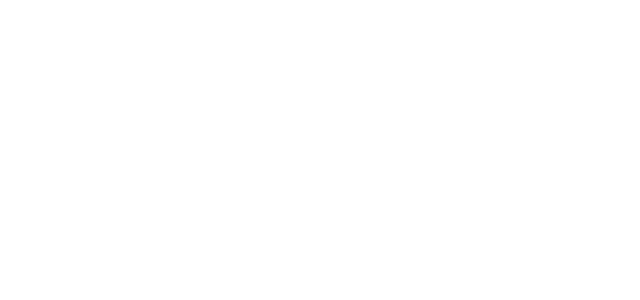
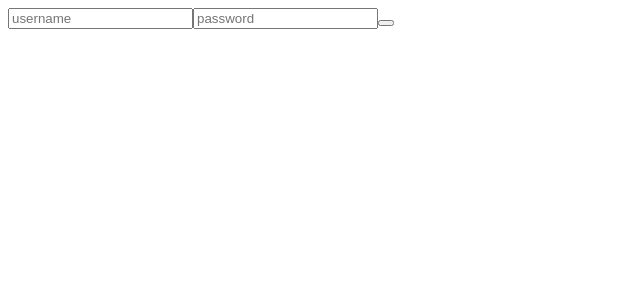
Before and after one commit to CarlosValdiviao-O/blog-api-editor, a React (Create React App) app: page /login in a window 1280 px wide. Before the commit this address had no page. Shown: the top 300 px of the page, without its empty margins (0-640 px from the left). Built offline with nearby package versions, Linux system fonts and the light colour scheme.

Commit message:
Added json web token authentication

```diff
--- a/src/App.js
+++ b/src/App.js
@@ -1,17 +1,26 @@
 import { BrowserRouter, Route, Routes } from "react-router-dom";
 import Create from "./pages/Create";
 import Home from "./pages/Home";
+import LogIn from "./pages/LogIn";
+import { TokenContext } from './components/TokenContext';
+import { useState } from "react";
 
 function App() {
+
+  const [ token, setToken ] = useState(null);
+
   return (
     <BrowserRouter basename="/">
+        <TokenContext.Provider value={token}>
           <div id='blog'>
             <Routes>
               <Route path="/" element={<Home />} />
+              <Route path="/login" element={<LogIn setToken={setToken} />}/>
               <Route path="/create" element={<Create />} />
             </Routes>
           </div>
           {/*<Footer/>*/}
+        </TokenContext.Provider>
     </BrowserRouter>
   );
 }
--- /dev/null
+++ b/src/components/TokenContext.js
@@ -0,0 +1,3 @@
+import { createContext } from 'react';
+
+export const TokenContext = createContext(null);
--- /dev/null
+++ b/src/components/serverLink.js
@@ -0,0 +1,2 @@
+const serverLink = 'http://localhost:5000';
+module.exports = serverLink;
--- a/src/pages/Create.js
+++ b/src/pages/Create.js
@@ -1,7 +1,11 @@
 import { useContext, useEffect, useState } from 'react';
-import { Link } from 'react-router-dom';
+import { Link, useNavigate } from 'react-router-dom';
+import { TokenContext } from '../components/TokenContext';
+const serverLink = require('../components/serverLink');
 
 const Create = (props) => {
+    const token = useContext(TokenContext);
+    const navigate = useNavigate();
     const [ title, setTitle ] = useState('');
     const [ sections, setSections ] = useState([]);
     const [ images, setImages ] = useState([]);
@@ -10,10 +14,11 @@
     const [ postStatus, setPostStatus ] = useState('');
     const [ formatErrors, setFormatErrors ] = useState([]);
 
-    //const fetchGames = async (link) => {
-    //    let games = await getRAWG({link: link});
-    //    return JSON.parse(games.data);
-    //}
+    useEffect(() => {
+        if (!token) {
+            navigate('/login');
+        }
+    }, []);
 
     const addParagraph = () => {
         setSections(state => [...state, {
@@ -49,6 +54,7 @@
             headers: {
             "Content-Type": "application/json",
             Accept: "application/json",
+            "Authorization": `Bearer ${token}`,
             },
             body: JSON.stringify(post),
         };
@@ -57,7 +63,7 @@
         setPostStatus('Posting...');
         setFormatErrors([]);
         try {
-            let res = await fetch('http://localhost:5000/create', fetchOptions);
+            let res = await fetch(`${serverLink}/create`, fetchOptions);
             //If the response is not ok throw an error (for debugging)
             if (!res.ok) {
                 setPostStatus('Something went wrong ><');
@@ -90,7 +96,7 @@
 
     return (
         <div>
-            <form action='http://localhost:5000/create'>
+            <form>
                 <input type='text' id='title' placeholder='Title'
                     onChange={(e) => {setTitle(e.target.value)}}>
                 </input>
--- a/src/pages/Home.js
+++ b/src/pages/Home.js
@@ -15,7 +15,7 @@
 
             </div>
             <Link id='create' to={'/create'}>
-
+                Create new Post
             </Link>
         </div>
     );
--- /dev/null
+++ b/src/pages/LogIn.js
@@ -0,0 +1,69 @@
+import { useContext, useEffect, useState } from 'react';
+import { Link, useNavigate } from 'react-router-dom';
+import { TokenContext } from '../components/TokenContext';
+const serverLink = require('../components/serverLink');
+
+const LogIn = (props) => {
+    const { setToken } = props;
+    const token = useContext(TokenContext)
+    const [ username, setUsername ] = useState(null);
+    const [ password, setPassword ] = useState(null);
+    const [ loginError, setLoginError ] = useState(null);
+    const navigate = useNavigate();
+    useEffect(() => {
+        if (token)
+            navigate('/');
+    }, []);
+    const login = async () => {
+        console.log(username);
+        let fetchOptions = {
+          method: "POST",
+          redirect: 'manual',
+          mode: 'cors',
+          headers: {
+          "Content-Type": "application/json",
+          Accept: "application/json",
+          },
+          body: JSON.stringify({
+            username,
+            password,
+          }),
+        };
+        console.log(fetchOptions)
+        try {
+          let res = await fetch(`${serverLink}/login`, fetchOptions);
+          //If the response is not ok throw an error (for debugging)
+          if (!res.ok) {
+            let error = await res.text();
+            console.log(error);
+          }
+          //If the response was OK, return the response body.
+          let responseData = await res.json();
+          if (responseData.status == 'ok') {
+            setToken(responseData.token);
+            navigate('/');
+            setLoginError(null);
+          }
+          else {
+            setLoginError(responseData.status);
+            navigate('/login')
+          }
+        }
+        catch (error) {
+          console.error(error);
+        }
+      }
+
+    return (
+        <div id='login'>
+            <form>
+                <input onChange={(e) => setUsername(e.target.value)} placeholder='username'></input>
+                <input onChange={(e) => setPassword(e.target.value)} placeholder='password'></input>
+                <button type='button' onClick={login}></button>
+            </form>
+            {loginError ? <p>{loginError}</p> : ''}
+        </div>
+    );
+};
+
+export default LogIn;
```
Lines whose indentation alone changed are shown as unchanged.
